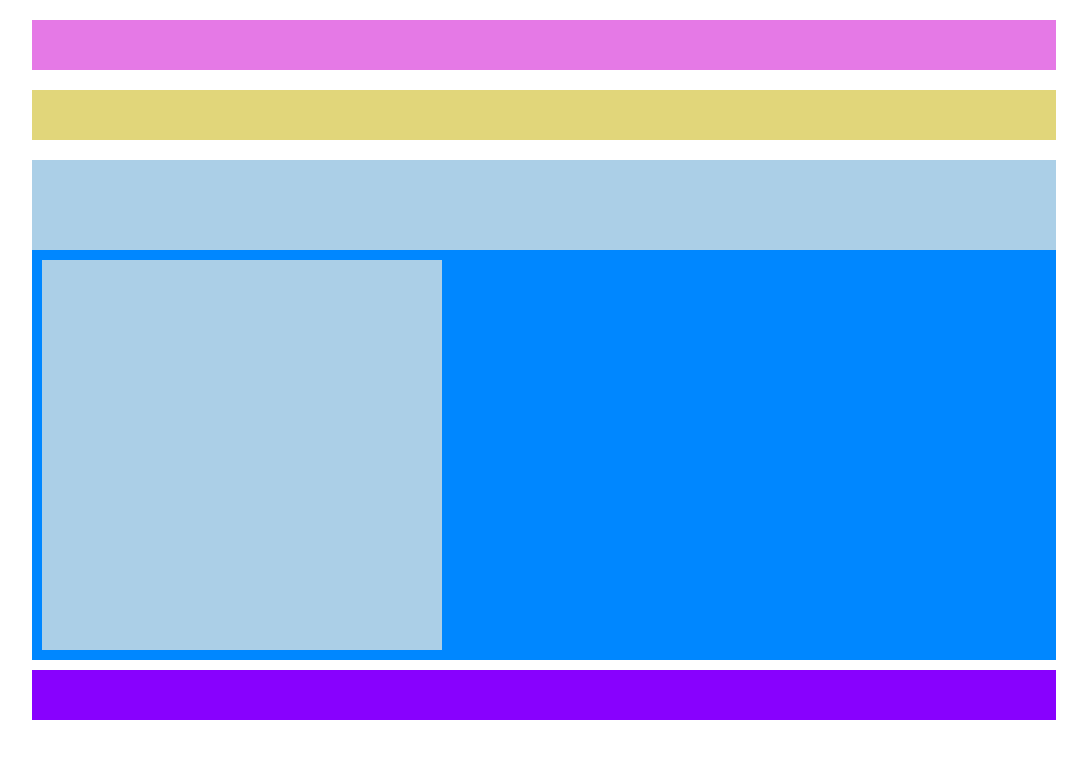
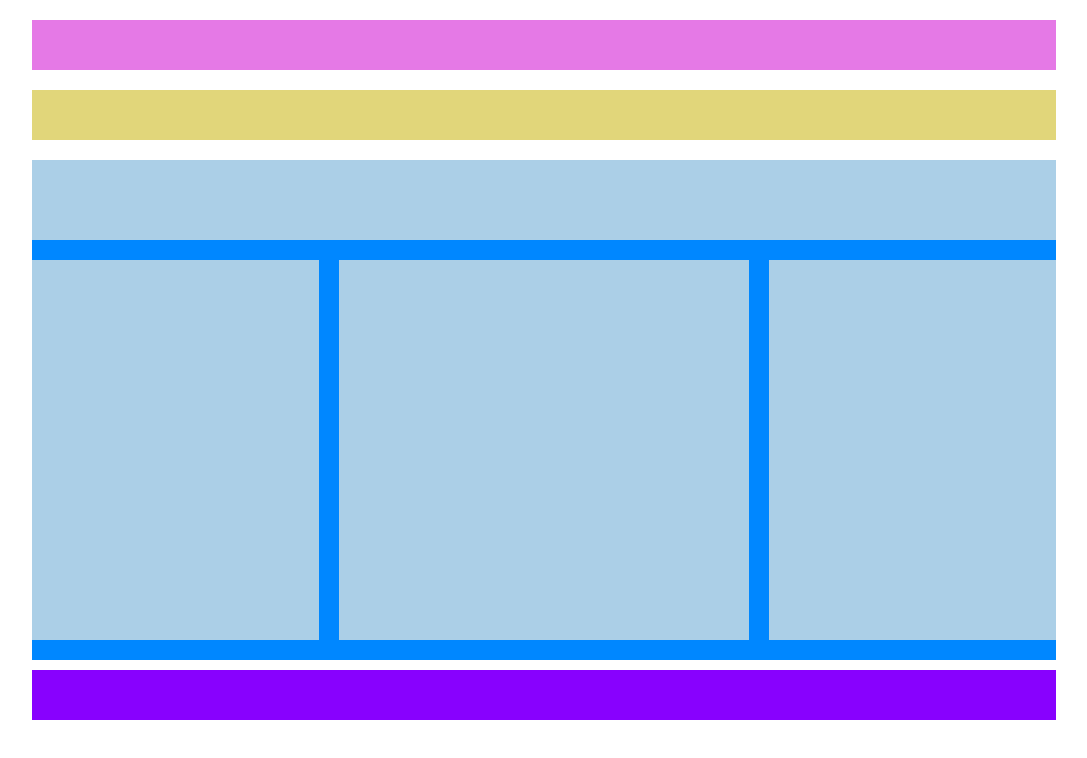
Before and after one commit to Ezy93/htmlcss-struttura-wp, a plain HTML site: page index.html in a window 1280 px wide. Shown: the whole page, without its empty margins (96-1183 px from the left). Drawn offline with Linux system fonts and the light colour scheme.

Commit message:
risoluzione-problema-dei-float-laterali-nel-main

```diff
--- a/css/style.css
+++ b/css/style.css
@@ -18,6 +18,7 @@ footer{
     width: 80%;
     height: 50px;
     margin: 0 auto;
+    min-width: 500px;
 
 
 
@@ -60,22 +61,30 @@ footer{
 .main-center{
     background-color: #abcfe7 ;
     float: left;
-    width: calc(40% - 10px);
-    height: calc(80% - 10px);
-    margin: 10px;
+    width: 40%;
+    height: calc(80% - 20px);
+    margin: 20px;
 
 }
 
 .main-side{
     background-color: #abcfe7;
+    width: calc(30% - 20px) ;
+    height: calc(80% - 20px);
+    margin-top: 20px;
+}
+
+.main-left{
+    float: left;
+}
+
+.main-right{
     float: right;
-    width: calc(20% - 10px);
-    height: calc(80% - 10px);
 }
 
 #h-main{
     background-color: #abcfe7 ;
     width: 100%;
-    height: calc(20% - 10px);
+    height: calc(20% - 20px);
     float: left;
 }
--- a/index.html
+++ b/index.html
@@ -28,7 +28,7 @@
 
             </header>
 
-            <div class="main-said">
+            <div class="main-side main-left">
 
             </div>
 
@@ -36,7 +36,7 @@
 
             </div>
 
-            <div class="main-said">
+            <div class="main-side main-right">
 
             </div>
 
```
